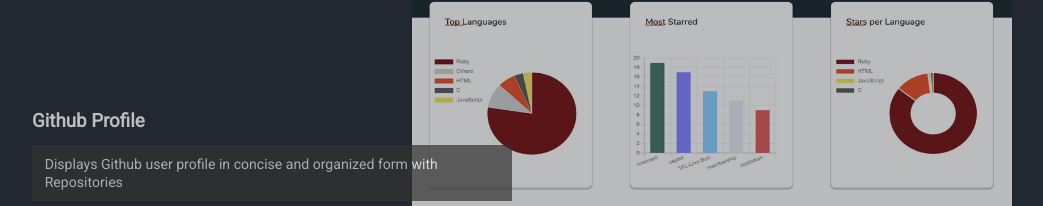
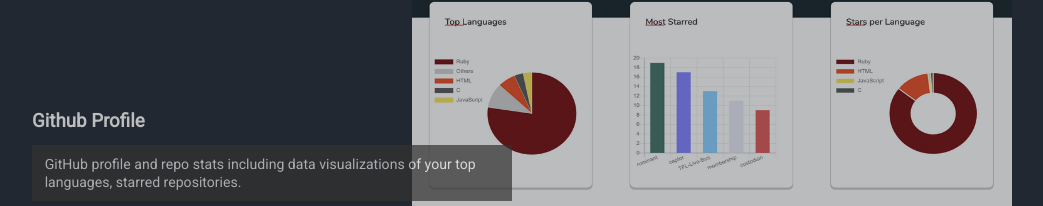
Before and after one commit to TedTes/tedtes, a website: page index.html in a window 1280 px wide. Shown: the part 2542-2748 px from the top of the page, without its empty margins (118-1161 px from the left). Drawn offline with Linux system fonts and the light colour scheme.

Commit message:
desc added

```diff
--- a/index.html
+++ b/index.html
@@ -198,7 +198,7 @@
          <div class="project-container">
             <div class="pro2-desc">
                 <h3>Github Profile</h3>
-                <p class="card" >Displays Github user profile in concise and organized form with Repositories </p>
+                <p class="card" >GitHub profile and repo stats including data visualizations of your top languages, starred repositories. </p>
 
             <div class="pro2-tools">
                 <ul>
```
